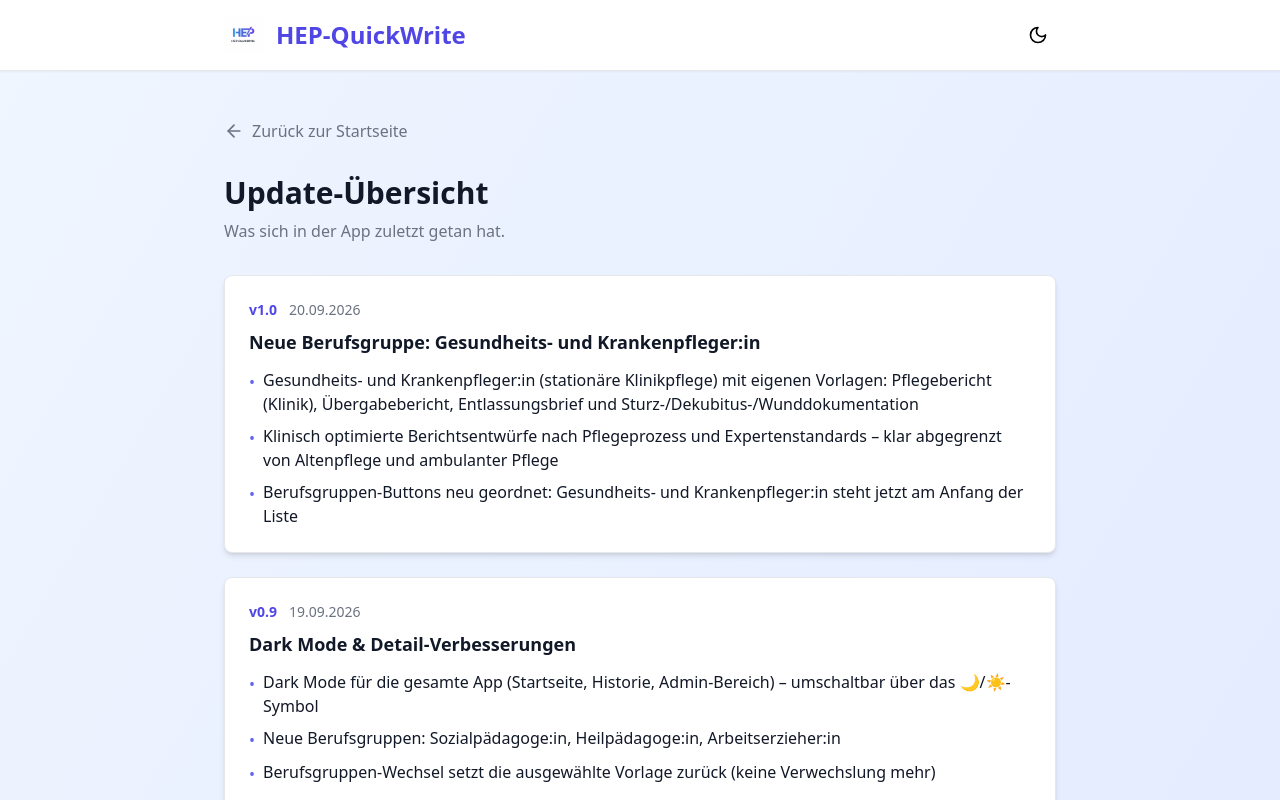
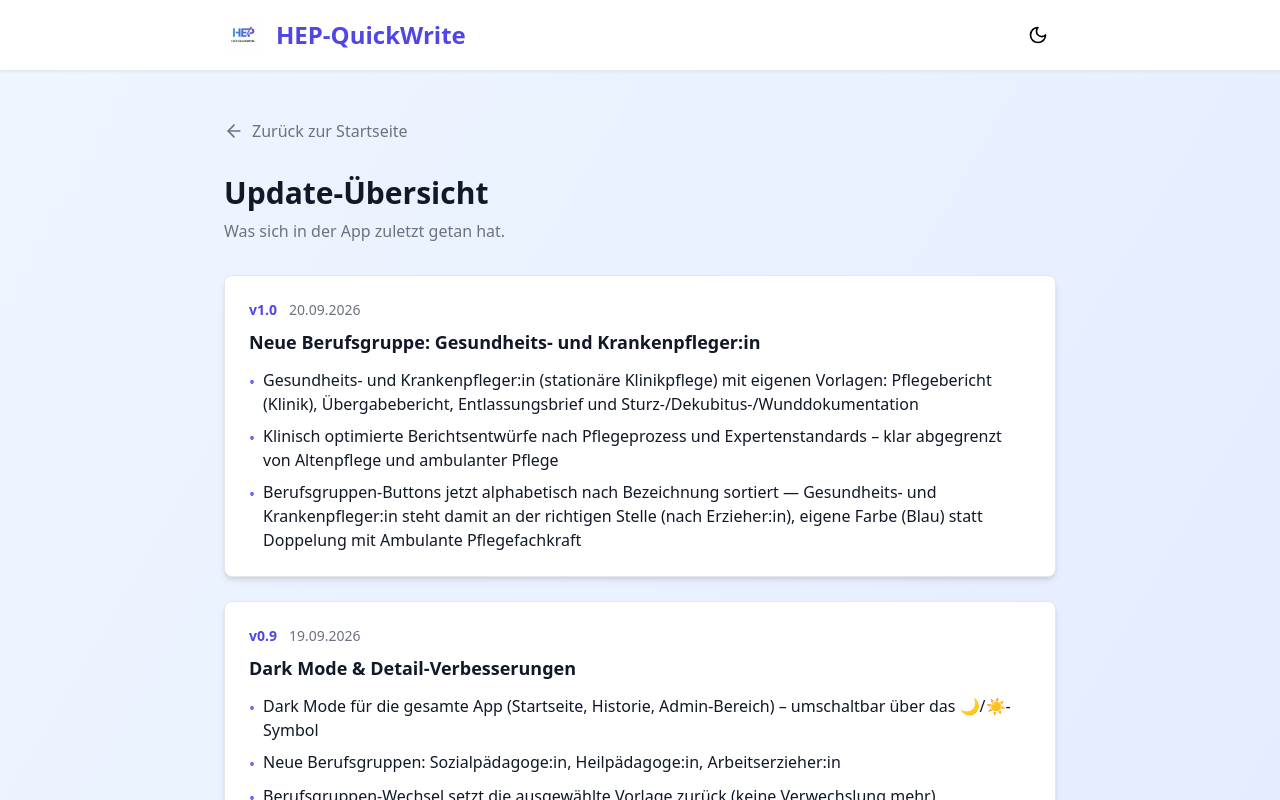
Before and after one commit to Niklash9112/hep-quickwrite, a Next.js app: page /changelog in a window 1280 px wide. Shown: the top 800 px of the page. Built offline with nearby package versions, Linux system fonts and the light colour scheme.

Commit message:
Berufsgruppen alphabetisch nach Label sortiert (Krankenpflege nach Erzieher:in), eigene Farbe Blau

```diff
--- a/app/changelog/page.tsx
+++ b/app/changelog/page.tsx
@@ -22,7 +22,7 @@ const CHANGELOG: ChangelogEntry[] = [
     changes: [
       'Gesundheits- und Krankenpfleger:in (stationäre Klinikpflege) mit eigenen Vorlagen: Pflegebericht (Klinik), Übergabebericht, Entlassungsbrief und Sturz-/Dekubitus-/Wunddokumentation',
       'Klinisch optimierte Berichtsentwürfe nach Pflegeprozess und Expertenstandards – klar abgegrenzt von Altenpflege und ambulanter Pflege',
-      'Berufsgruppen-Buttons neu geordnet: Gesundheits- und Krankenpfleger:in steht jetzt am Anfang der Liste',
+      'Berufsgruppen-Buttons jetzt alphabetisch nach Bezeichnung sortiert — Gesundheits- und Krankenpfleger:in steht damit an der richtigen Stelle (nach Erzieher:in), eigene Farbe (Blau) statt Doppelung mit Ambulante Pflegefachkraft',
     ],
   },
   {
--- a/app/page.tsx
+++ b/app/page.tsx
@@ -640,18 +640,6 @@ export default function Home() {
           }`}>Berufsgruppe wählen</h2>
           <div className="grid grid-cols-1 sm:grid-cols-2 lg:grid-cols-12 gap-3">
             <button
-              onClick={() => changeMode('krankenpflege')}
-              className={`flex-1 py-3 px-6 rounded-lg font-medium transition-all ${
-                mode === 'krankenpflege'
-                  ? 'bg-cyan-600 text-white shadow-lg'
-                  : theme === 'light'
-                  ? 'bg-gray-100 text-gray-700 hover:bg-gray-200'
-                  : 'bg-gray-600 text-gray-200 hover:bg-gray-500 border border-gray-500'
-              }`}
-            >
-              Gesundheits- und Krankenpfleger:in
-            </button>
-          <button
               onClick={() => changeMode('altenpflege')}
               className={`flex-1 py-3 px-6 rounded-lg font-medium transition-all ${
                 mode === 'altenpflege'
@@ -722,6 +710,18 @@ export default function Home() {
               }`}
             >
               Erzieher:in
+            </button>
+            <button
+              onClick={() => changeMode('krankenpflege')}
+              className={`flex-1 py-3 px-6 rounded-lg font-medium transition-all ${
+                mode === 'krankenpflege'
+                  ? 'bg-blue-600 text-white shadow-lg'
+                  : theme === 'light'
+                  ? 'bg-gray-100 text-gray-700 hover:bg-gray-200'
+                  : 'bg-gray-600 text-gray-200 hover:bg-gray-500 border border-gray-500'
+              }`}
+            >
+              Gesundheits- und Krankenpfleger:in
             </button>
             <button
               onClick={() => changeMode('hep')}
```
